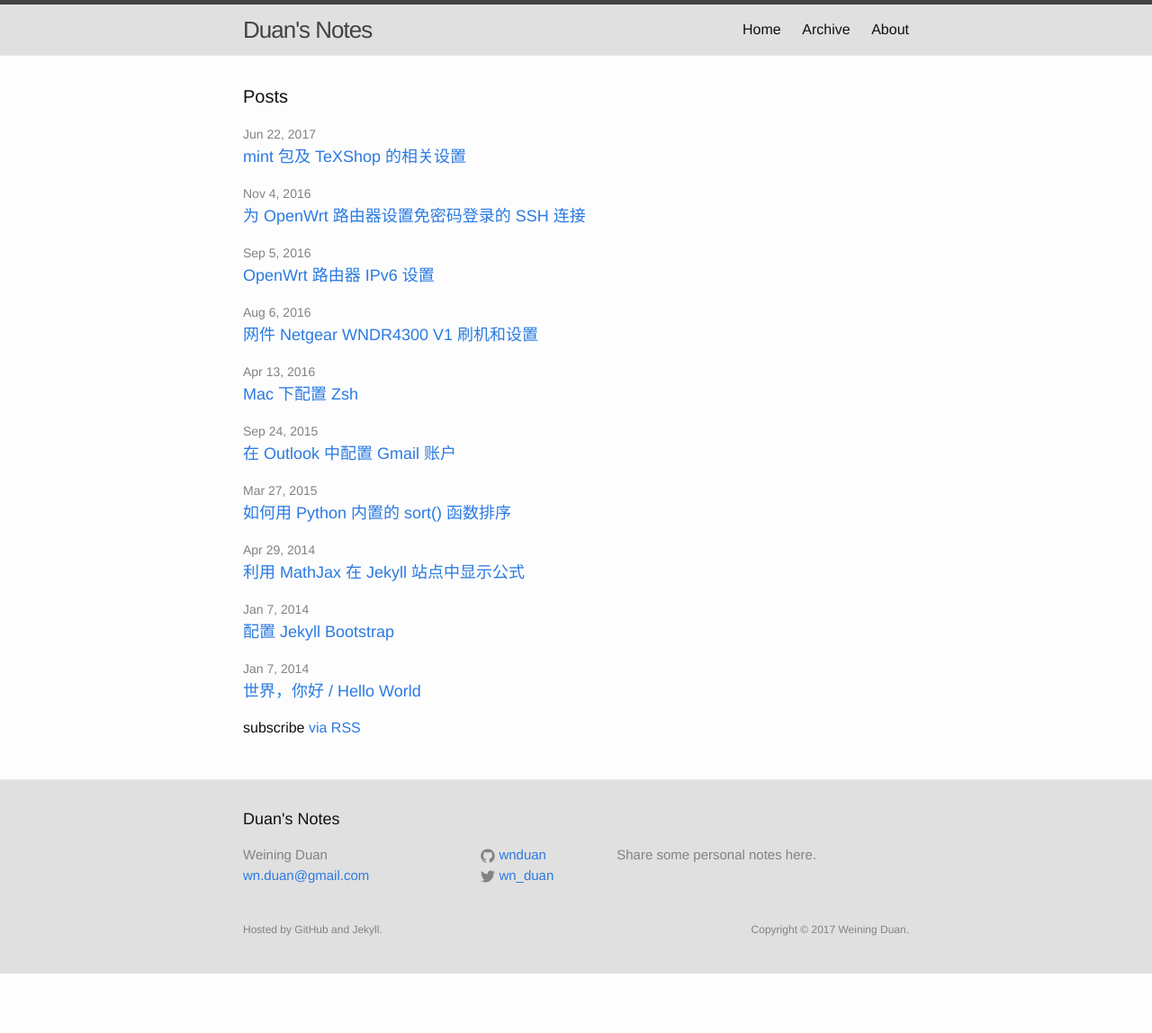
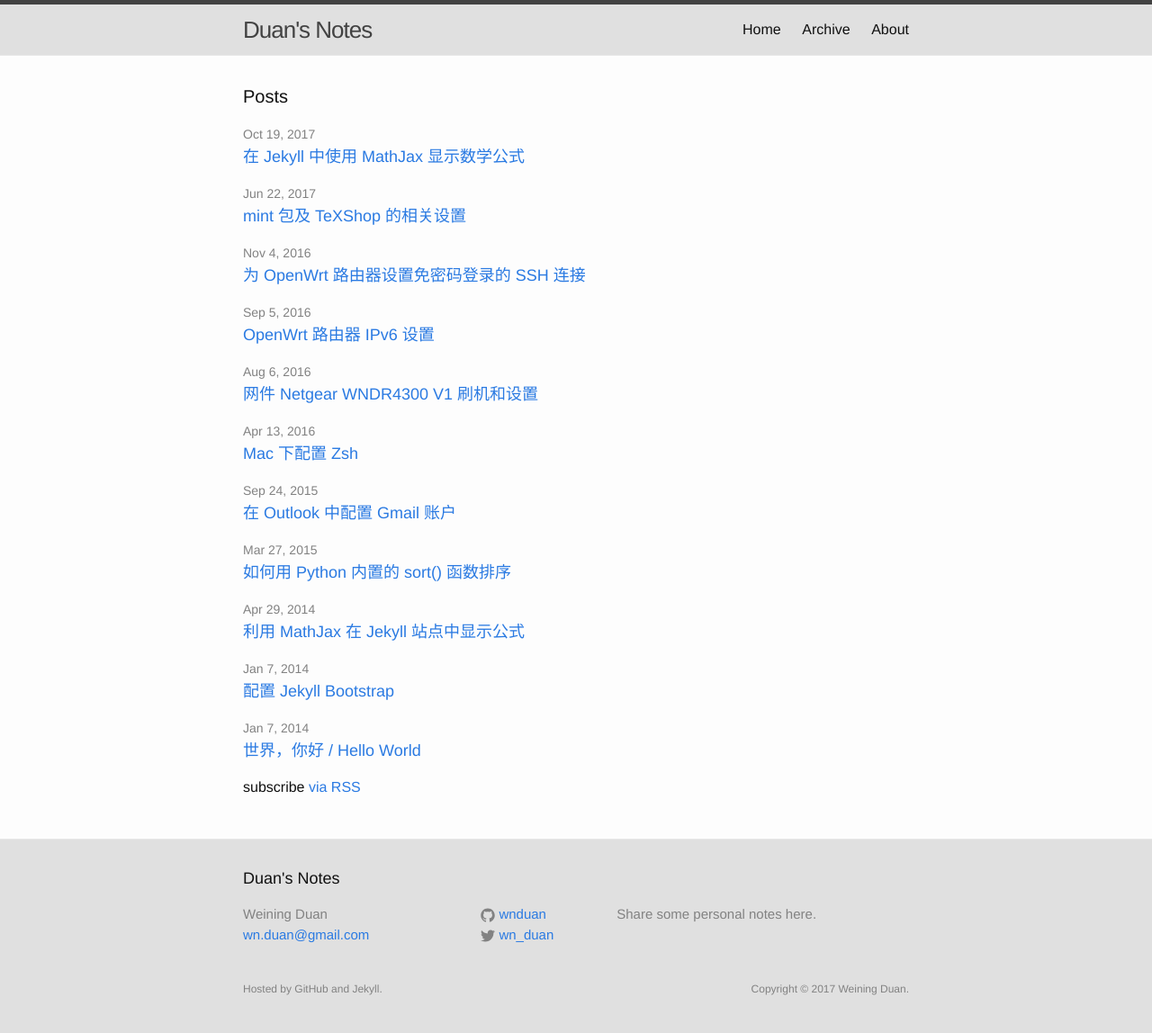
Before and after one commit to wnduan/wnduan.github.io, a Jekyll site: the page built from index.html, in a window 1280 px wide. Shown: the whole page at 90% size. Built offline with Jekyll 4.4.1, drawn with Linux system fonts in a browser that asks for light colours; comment, search, counter and statistics services are not loaded; before the commit the page ends 1082 px from its top, so only the background shows below that; part of the change alters nothing that is shown.

Commit message:
new post

````diff
--- a/_includes/head.html
+++ b/_includes/head.html
@@ -11,19 +11,24 @@
   <link rel="alternate" type="application/rss+xml" title="{{ site.title }}" href="{{ "/feed.xml" | prepend: site.baseurl | prepend: site.url }}">
   <!-- MathJax Support -->
   <!-- Personal Configuration -->
+  <!-- Aviable math fonts: "TeX","STIX","Asana-Math", "Gyre-Pagella",
+       "Gyre-Termes", "Latin-Modern", "Neo-Euler" -->
   <script type="text/x-mathjax-config">
   MathJax.Hub.Config({
-    tex2jax: {inlineMath: [['$','$'], ['\\(', '\\)']]},
+    tex2jax: {
+      inlineMath: [['$','$'], ['\\(', '\\)']],
+      processEscapes: true
+      },
     "HTML-CSS": {
-      availableFonts: ["TeX","STIX","Asana-Math"],
-      preferredFont: "STIX",
-      webFont: "STIX-web",
+      availableFonts: [],
+      preferredFont: null,
+      webFont: "STIX",
       imageFont: null
     }
   });
   </script>
-  <!-- Use scnjs as CDN providor -->
+  <!-- Use cdnjs as CDN providor -->
   <script type="text/javascript" async
-    src="https://cdnjs.cloudflare.com/ajax/libs/mathjax/2.7.2/MathJax.js?config=TeX-MML-AM_HTMLorMML">
+    src="https://cdnjs.cloudflare.com/ajax/libs/mathjax/2.7.2/MathJax.js?config=TeX-AMS_HTML">
   </script>
 </head>
--- a/_posts/2014-04-29-jekyll-with-kramdown-and-mathjax.md
+++ b/_posts/2014-04-29-jekyll-with-kramdown-and-mathjax.md
@@ -12,7 +12,7 @@ tags: [jekyll, kramdown, MathJax]
 - [官方消息](https://www.mathjax.org/cdn-shutting-down/)
 - [官方文档](http://docs.mathjax.org/en/latest/start.html) - Getting Started
 
-我将抽空重新写篇关于 Jekyll 和 MathJax 相关设置的文章。
+**我的新文章：**[在 Jekyll 中使用 MathJax 显示公式]({% post_url 2017-10-24-jekyll-with-mathjax %})
 
 -------------
 
--- /dev/null
+++ b/_posts/2017-10-24-jekyll-with-mathjax.md
@@ -0,0 +1,189 @@
+---
+layout: post
+comments: true
+title: "在 Jekyll 中使用 MathJax 显示数学公式"
+date: 2017-10-19 04:42:14 +0800
+description: ""
+categories:
+tags: [jekyll,mathjax,latex,math]
+---
+
+在 2014 年写过一篇文章：[利用 MathJax 在 Jekyll 站点中显示公式]({{site.baseurl}}{% post_url 2014-04-29-jekyll-with-kramdown-and-mathjax %})，当时就是记录了配置过程中遇到一些问题，实现了在 Jekyll 站点中显示数学公式的目的。结果弄好之后就再也没有正经写过技术类的文章，连一般的笔记类博文都很少写。
+
+最近，发布新文章的时候发现了一个警告信息，说 [MathJax](https://www.mathjax.org/) 停止了 CDN 服务。于是去官网看，果然如此。不过对于对于用户来说影响不大，官网推荐了其他可用的 CDN 服务商，只要按照文档中新的配置信息修改一下就可以了。
+
+这篇文章，就是按照新的官方文档把配置的方法再重写一遍。另外，增加一点关于 MathJax 的配置文件的内容。
+
+### 在页面中使用 MathJax
+直接在网页内链接至内容分发网络 (CDN) 就可以使用 MathJax 了，CDN 会安排用户的浏览器从最近的服务器下载 MathJax 的文件。MathJax 推荐的 CDN 服务是：[cdnjs.com](https://cdnjs.com/)。
+
+将下面这段代码（注意，第二行很长）：
+```html
+<script type="text/javascript" async
+  src="https://cdnjs.cloudflare.com/ajax/libs/mathjax/2.7.2/MathJax.js?config=TeX-MML-AM_CHTML">
+</script>
+```
+放在 HTML 文件的 `<head>` 块内即可，这样就可以通过 *cdnjx* 载入最新版本的 MathJax，从而支持识别 TeX, MathML, 及 AsciiMath 的数学标记，并最终生成可显示在网页页面中的数学公式和符号等。
+
+对于一般的 Jekyll 站点来说，找到博客站点根目录下的 `_includes/head.html` 文件。文本编辑器打开之后把上面的代码添加到 `<head>` 和 `<\head>` 标签之间就可以了。比如下面 10--12 行这样：
+
+{% highlight html linenos %}
+<head>
+  <meta charset="utf-8">
+  <meta http-equiv="X-UA-Compatible" content="IE=edge">
+  <meta name="viewport" content="width=device-width, initial-scale=1">
+
+  ...
+
+  <!-- MathJax Support -->
+  <!-- Use cdnjs as CDN providor -->
+  <script type="text/javascript" async
+    src="https://cdnjs.cloudflare.com/ajax/libs/mathjax/2.7.2/MathJax.js?config=TeX-MML-AM_CHTML">
+  </script>
+</head>
+{% endhighlight %}
+上面这段代码中第 11 行中的 `config=TeX-MML-AM_CHTML`，指定了要加载的配置文件，这个配置文件可以支持 TeX, MathML, AsciiMath 语法的输入，并进行显示。关于配置文件的更多内容可以查看：[Combined Configurations](http://docs.mathjax.org/en/latest/config-files.html#common-configurations) 和 [Loading and Configuring MathJax](http://docs.mathjax.org/en/latest/configuration.html#loading)。
+
+### 更完善的配置
+现在就可以使用 TeX, MathML 或 AsciiMath 语法来编辑并在网页中显示数学公式了。一般我们会使用 TeX 语法来输入数学公式。在 TeX/LaTeX 中，有两种数学模式用于进行数学公式的输入和编辑：
+- 第一种是「行内公式」(inline math)，也就是在夹杂在正文中的数学变量、公式等元素，在 TeX 中大部分情况下用 `$...$` 表示行内公式环境。
+- 第二种是「陈列公式」(display math) 用于占据整行，并居中展示的数学公式。通常用 `\[...\]` 或 `$$...$$` 表示陈列公式，一般建议使用 `\[...\]` 的形式来编辑陈列公式。
+
+MathJax 的「行内公式」用 `\(...\)` 表示，默认设置并不支持 `$...$` 这种形式。这是因为考虑到 `$` 符号在一般正文书写中使用频次较高。如果希望像在 TeX 中那样用 `$...$` 表示行内公式，可以在 `<head>` 标签内加入以下配置内容，第 3--7 行：
+{% highlight html linenos %}
+  <!-- MathJax Support -->
+  <!-- Use '$' for inline math mode -->
+  <script type="text/x-mathjax-config">
+  MathJax.Hub.Config({
+    tex2jax: {
+      inlineMath: [ ['$','$'], ['\\(','\\)'] ],
+      processEscapes: true
+    }
+  });
+  </script>
+  <!-- Use cdnjs as CDN provider -->
+  <script type="text/javascript" async
+    src="https://cdnjs.cloudflare.com/ajax/libs/mathjax/2.7.2/MathJax.js?config=TeX-MML-AM_CHTML">
+  </script>
+</head>
+{% endhighlight %}
+
+陈列模式的公式则可以像 TeX 一样，既支持 `\[...\]` 的形式，也支持 `$$...$$` 的形式。
+
+另外要**注意**的一点是，因为 `\` 符号在 Markdown 中，是转义符号，所以在 Markdown 中编辑数学公式时，应该用 `\\(...\\)` 和 `\\[...\\]` 分别表示行内公式和陈列公式。
+
+### 使用示例
+若随机变量 $X$ 服从一个位置参数为 $\mu$，尺度参数为 $\sigma$ 的概率分布，记为：
+\\[
+    X \sim N(\mu,\sigma^2),
+\\]
+则其概率密度函数为
+\\[
+    \int_{-\infty}^{\infty} \frac{1}{\sqrt{2\pi \sigma}}
+    \mathrm{e}^{-\frac{(x-\mu)^2}{2\sigma^2}} \,\mathrm{d}x = 1
+\\]
+
+上面这段来自 Wikipedia 中文版中「[正态分布](https://zh.wikipedia.org/wiki/正态分布)」的词条，可以看到 TeX 的数学语法可以正确的处理积分符号、积分界限、上下标、根式、分式以及希腊字母等元素，并将其组织为复杂的数学结构表现出来。这段示例包括了行内公式和陈列公式。
+
+#### 行内公式
+上面示例中，行内公式只有几个变量名，其对应的 Markdown 写法如下：
+```
+若随机变量 $X$ 服从一个位置参数为 $\mu$，尺度参数为 $\sigma$ 的概率分布...
+```
+在写作的过程中，要注意数学变量都应该放在 `$...$` 或 `\\(...\\)` 内，常用的变量元素 $x$, $y$ 这些都应该注意正确的处理，不要偷懒写成 x, y。希腊字母都是用其英文名称表示，由第一个字母的大小写得到对应的大小写字母，如 $\delta$ (`$\delta$`)  和 $\Delta$ (`$\Delta$`)
+
+#### 陈列公式
+上面有两个陈列公式，$X \sim N(\mu, \sigma^2)$ 的代码如下：
+```latex
+\\[
+    X \sim N(\mu,\sigma^2),
+\\]
+```
+这里 `\sim` 是特殊符号 $\sim$，上标用 `^` 符号表示。这种简单的上标可以直接放在 `^` 符号后面，如果是比较复杂的上标，就需要用 `{}` 花括号进行分组，例如正态分布的概率密度函数：
+\\[
+    \int_{-\infty}^{\infty} \frac{1}{\sqrt{2\pi \sigma}}
+    \mathrm{e}^{-\frac{(x-\mu)^2}{2\sigma^2}} \,\mathrm{d}x = 1
+\\]
+```latex
+\\[
+    \int_{-\infty}^{\infty} \frac{1}{\sqrt{2\pi \sigma}}
+    \mathrm{e}^{-\frac{(x-\mu)^2}{2\sigma^2}} \,\mathrm{d}x = 1
+\\]
+```
+这里 $\mathrm{e}$ 的指数部分 $-\frac{(x-\mu)^2}{2\sigma^2}$，整个是一个上标元素，因此用花括号将其作为一个整体放在上标符号 `^` 的后面。
+
+- 积分符号 $\int$，用 `\int` 命令表示，其上下标也就是积分界限。下标用 `_` 表示，对于同时有上下标的元素一般都是先写下标再写上标，即 `\int_{下标}^{上标}`的形式。无穷符号的命令是 `\infty`；
+- 分式结构的命令是 `\frac{分子}{分母}`；
+- 根式结构的命令是 `\sqrt{}`，如果是多次根式还可以额外加一个参数 $n$，表示开方次数：`\sqrt[n]{}`；
+- 对于需要使用正体的字母或文字，可以用 `\mathrm{}` 命令，比如这里的自然数 $\mathrm{e}$ 和微分符号 $\mathrm{d}$；
+- 另外，这里用 `\,` 在 $\mathrm{d}x$ 和前面的部分之间增加了一点距离，使得公式的效果更加美观。
+
+可以看出，通过各种基本元素和结构的组合及嵌套，就可以写出复杂的数学表达式。更多关于 LaTeX 数学语法和符号的内容可以参考更专门的文章。另外 MathJax 还提供了数学公式编号及引用等实用的功能，可以参考 [MathJax TeX and LaTeX Support](http://docs.mathjax.org/en/latest/tex.html)。
+
+### MathJax 的配置文件
+#### 预定义配置文件
+前面已经提到，可以在加载 MathJax 时，用 `config=` 指定要加载的配置文件。MathJax 预定义的配置文件包括：
+
+- `TeX-MML-AM_CHTML`
+- `TeX-MML-AM_HTMLorMML`
+- `TeX-MML-AM_SVG`
+- `TeX-AMS-MML_HTMLorMML`
+- `TeX-AMS_CHTML`
+- `TeX-AMS_HTML`
+- `TeX-AMS_SVG`
+
+等。更多预定义的配置文件的可以在 [Combined Configurations](http://docs.mathjax.org/en/latest/config-files.html) 查看。
+
+上面这些预定义文件命名规则是，`_` 之前的是支持的输入引擎，如 TeX, MML, AM 等；而 `_` 之后表示输出方式，如 CHTML (Common html), HTMLorMML, SVG, HTML 等。
+
+如果只打算使用 TeX 语法输入数学公式，则输入引擎可以选择 `TeX-AMS` 系列的；输出方面，[`HTMLorMML`](http://docs.mathjax.org/en/latest/options/output-processors/MMLorHTML.html#configure-mmlorhtml) 从 MathJax 2.6 版本开始，已经不推荐使用。`CHTML` 不支持 `HTML-CSS` 选项，似乎无法自定义数学字体。所以，我目前使用的配置文件是：
+```
+TeX-AMS_HTML
+```
+
+也可以根据需要创建自定义的配置文件，本文不涉及此部分内容，可以参考 [Using a local configuration file with a CDN](http://docs.mathjax.org/en/latest/configuration.html#using-a-local-configuration-file-with-a-cdn)。
+
+#### 配置选项
+除了使用配置文件，也可以在网页内直接定义配置选项，例如前面定义 `$` 为行内公式标识符号那样。下面通过配置项，看看数学字体的定义。
+
+**注意：**这些定义必须放在 MathJax 加载之前。
+
+### 数学字体的选择
+MathJax 可以加载网络字体，可以使用的字体包括：
+- MathJax TeX (default): `TeX`
+- STIX General: `STIX-Web`
+- Asana Math: `Asana-Math`
+- Neo Euler: `Neo-Euler`
+- Gyre Pagella: `Gyre-Pagella`
+- Gyre Termes: `Gyre-Termes`
+- Latin Modern: `Latin-Modern`
+
+这部分内容，我只做了简单的测试，但是是否是最优的方式还不确定。
+
+在网页中要指定使用的字体，完整的配置形式如下：
+{% highlight html linenos %}
+<!-- MathJax Support -->
+<!-- Personal Configuration -->
+<!-- Aviable math fonts: "TeX","STIX","Asana-Math", "Gyre-Pagella",
+   "Gyre-Termes", "Latin-Modern", "Neo-Euler" -->
+<script type="text/x-mathjax-config">
+MathJax.Hub.Config({
+  tex2jax: {
+    inlineMath: [['$','$'], ['\\(', '\\)']],
+    processEscapes: true
+  },
+  "HTML-CSS": {
+    availableFonts: [],
+    preferredFont: null,
+    webFont: "STIX-Web",
+    imageFont: null
+  }
+});
+</script>
+<!-- Use cdnjs as CDN providor -->
+<script type="text/javascript" async
+  src="https://cdnjs.cloudflare.com/ajax/libs/mathjax/2.7.2/MathJax.js?config=TeX-AMS_HTML">
+</script>
+{% endhighlight %}
+
+在 `webFont: ` 中指定字体名即可，可用的字体名见本节开头的列表，注意要加上引号。个人最喜欢还是 `STIX` 系列的，这个字体似乎是 `TeX-AMS_HTML` 配置文件默认采用的，所以其实不额外设置字体也是可以的，如果更偏好其他字体可以根据需要进行修改。关于字体设置的更多信息可参考：[MathJax Font Support](http://docs.mathjax.org/en/latest/font-support.html) 和 [The HTML-CSS output processor](http://docs.mathjax.org/en/latest/options/output-processors/HTML-CSS.html#the-html-css-output-processor)。
````
